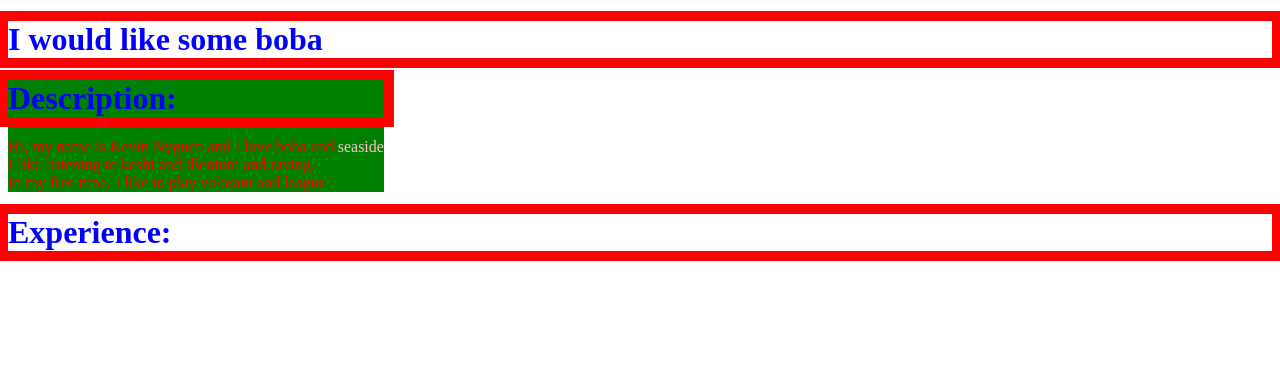
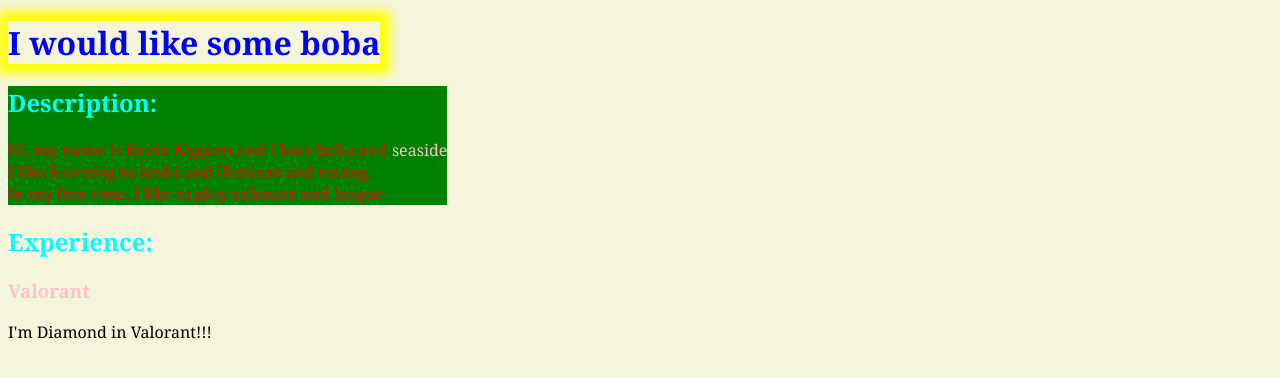
Before and after one commit to tanxchan/boba, a plain HTML site: page index.html in a window 1280 px wide. Drawn offline with Linux system fonts and the light colour scheme.

Commit message:
added favicon

```diff
--- a/index.html
+++ b/index.html
@@ -7,15 +7,16 @@
     <body>
         <h1 class="heading" id="top">I would like some boba</h1>
         <div class="desc">
-            <h1>Description:</h1>
+            <h2>Description:</h2>
             <p>Hi, my name is Kevin Nyguen and I love boba and <a class="link" href="https://www.ggcommercial.com/portfolio/retail-properties/edgewater-village-center/">seaside</a><br>
                 I like listening to keshi and illenium and raving.<br>In my free time, I like to play valorant and league</p>
         </div>
         <div class="exp">
-            <h1>Experience:</h1>
+            <h2>Experience:</h2>
             <div class="card">
+                <h3><a class="link" href="https://playvalorant.com/en-us/">Valorant</a></h3>
                 <p>
-
+                    I'm Diamond in Valorant!!!
                 </p>
             </div>
         </div>
--- a/styles.css
+++ b/styles.css
@@ -1,6 +1,16 @@
+*{
+    font-family:Cambria, Cochin, Georgia, Times, 'Times New Roman', serif;
+}
+html{
+    background-color:beige;
+}
 h1{
     color:blue;
-    box-shadow: 0px 0px 0px 10px red;
+    box-shadow: 0px 0px 10px 10px yellow;
+    width:fit-content;
+}
+h2{
+    color:aqua;
 }
 .desc{
     display:block;
```
Also changed, not shown: favicon.ico (added).
